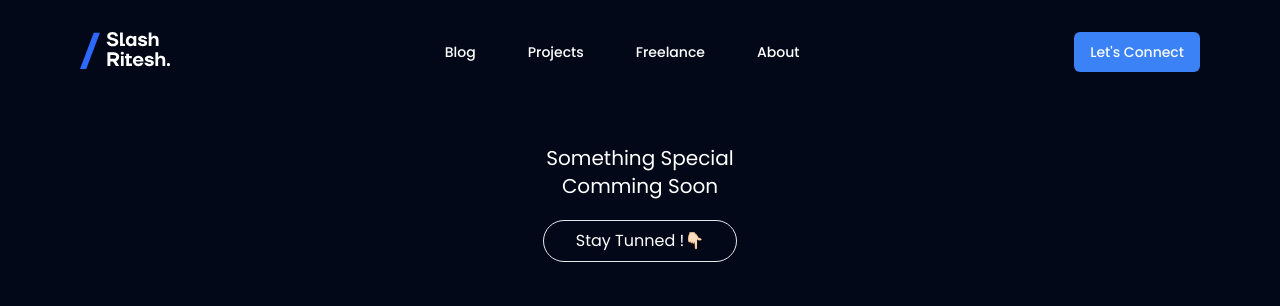
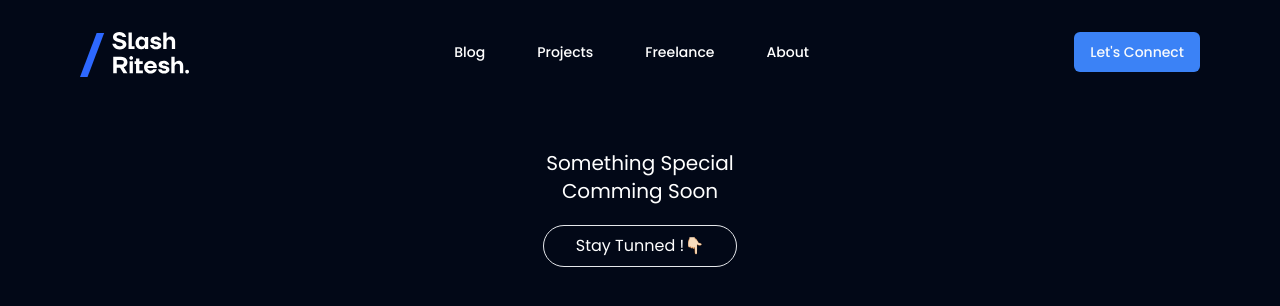
Before and after one commit to slashritesh/slashritesh-site, a Next.js app: page / in a window 1280 px wide. Shown: the top 306 px of the page. Built offline with nearby package versions, Linux system fonts and the light colour scheme.

Commit message:
deployment chnages

```diff
--- a/components/NavHeader.tsx
+++ b/components/NavHeader.tsx
@@ -2,7 +2,6 @@ import React from "react";
 import MaxWidthContainer from "./MaxWidthContainer";
 import Image from "next/image";
 import Link from "next/link";
-import logo from "@/public/static/logo-slashritesh.svg";
 import { Button, buttonVariants } from "./ui/button";
 import { cn } from "@/lib/utils";
 import { Sheet, SheetContent, SheetTrigger } from "./ui/sheet";
@@ -14,7 +13,7 @@ const NavHeader = () => {
     <MaxWidthContainer className="py-8 flex justify-between">
       <div>
         <Link href={"/"}>
-          <Image src={logo} width={90} height={90} alt="slash ritesh logo" />
+          <Image src="/logo-slashritesh.svg" width={90} height={90} className="w-auto" alt="slash ritesh logo" />
         </Link>
       </div>
       <div className="hidden sm:flex gap-5">
```
Also changed, not shown: public/logo-slashritesh.svg (renamed from public/static/logo-slashritesh.svg).
